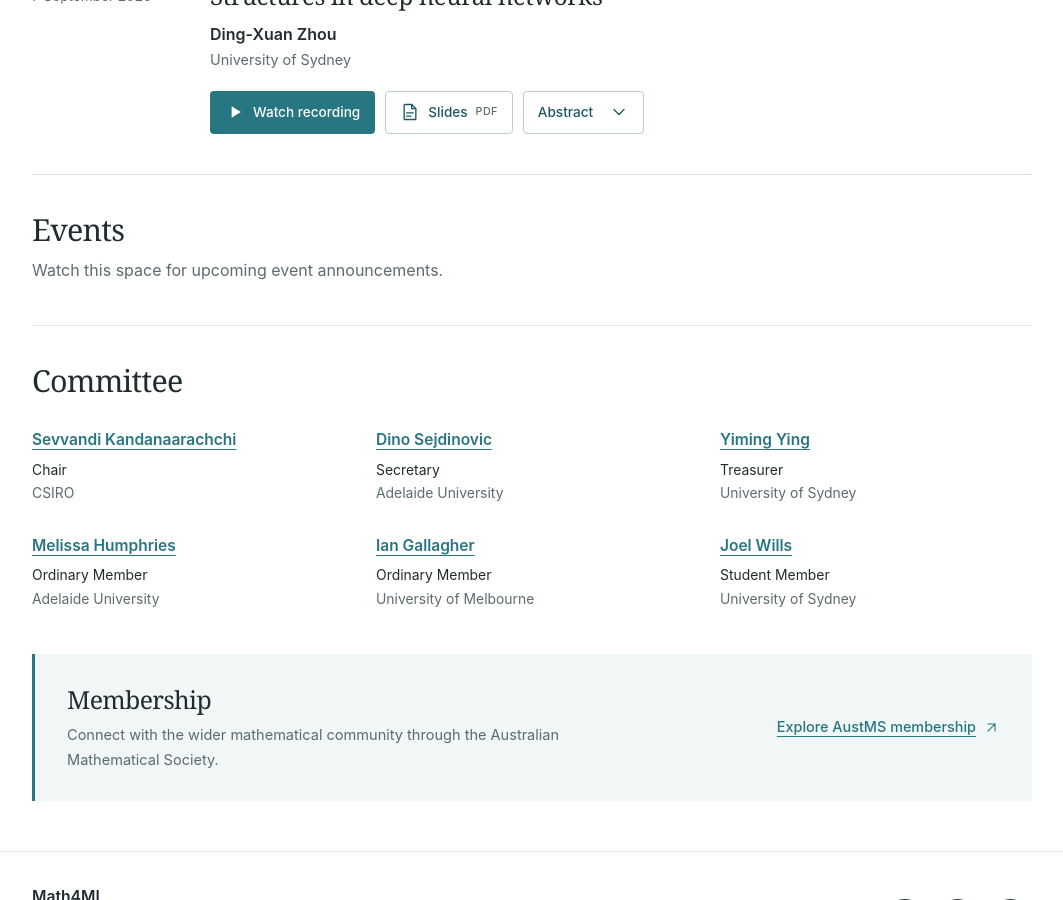
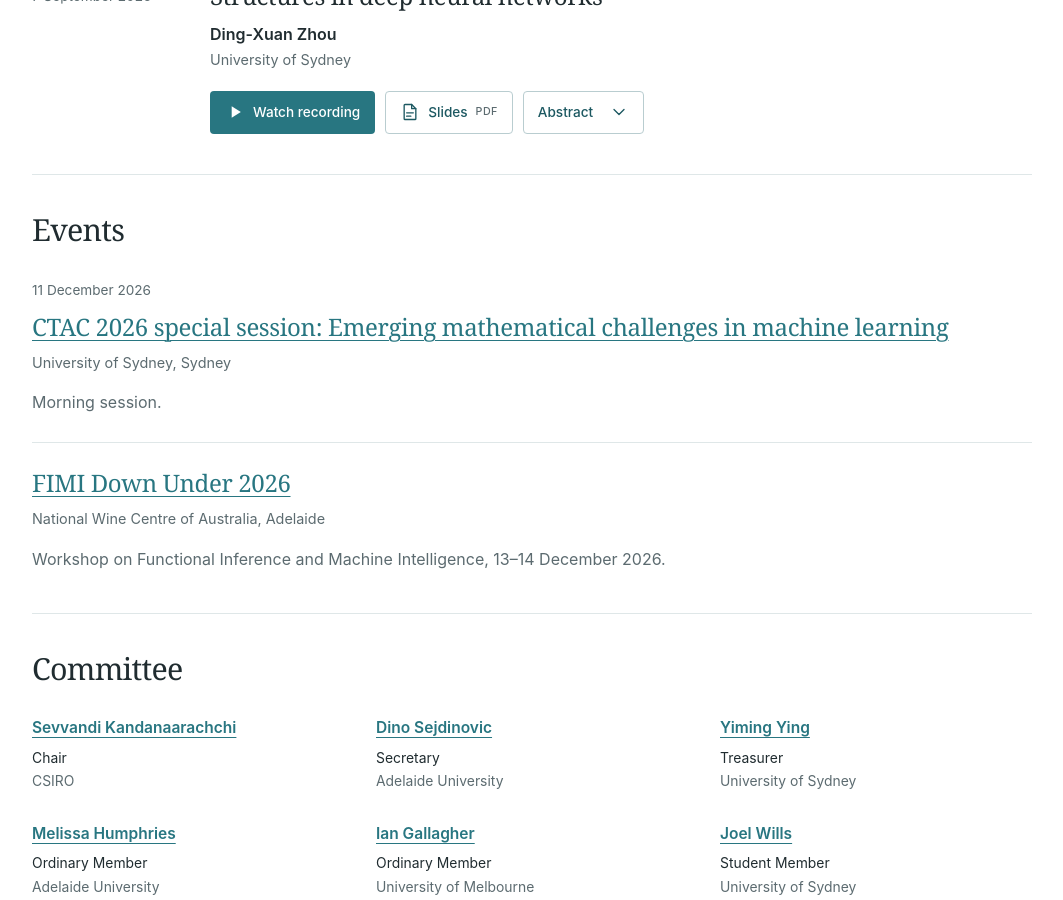
Before and after one commit to math4ml-au/math4ml-au.github.io, a Jekyll site: the page built from index.html, in a window 1280 px wide and 900 px high, scrolled down 765 px. Shown: the whole window, without its empty margins (108-1171 px from the left). Built offline with Jekyll 4.4.1, drawn with Linux system fonts in a browser that asks for light colours.

Commit message:
Add CTAC special session and FIMI Down Under event links

```diff
--- a/_data/events.yml
+++ b/_data/events.yml
@@ -1,2 +1,11 @@
 # Add event announcements here when ready. See README.md for an example.
-[]
+- title: "CTAC 2026 special session: Emerging mathematical challenges in machine learning"
+  date: 2026-12-11
+  location: "University of Sydney, Sydney"
+  description: "Morning session."
+  url: "https://www.sydney.edu.au/science/schools/school-of-mathematics-and-statistics/research/computational-techniques-and-applications-conference-2026.html"
+
+- title: "FIMI Down Under 2026"
+  location: "National Wine Centre of Australia, Adelaide"
+  description: "Workshop on Functional Inference and Machine Intelligence, 13–14 December 2026."
+  url: "https://kips-lab.github.io/fimi-downunder/"
```
